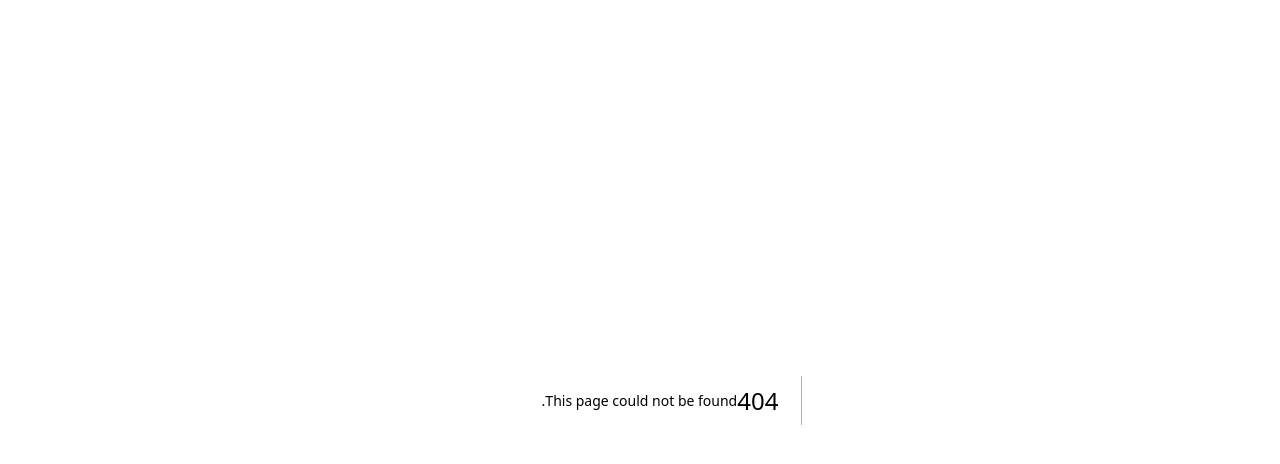
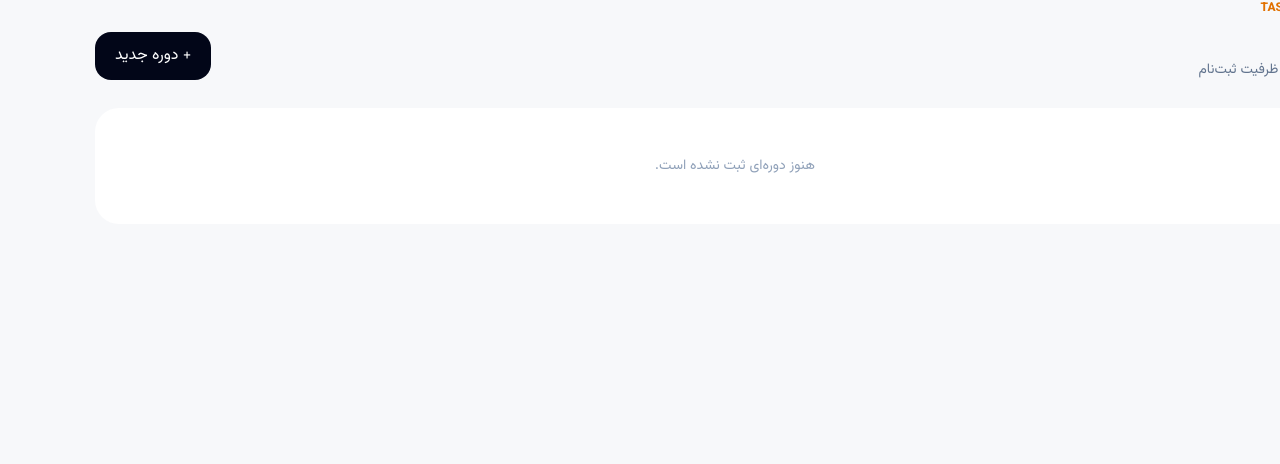
Before and after one commit to abolfazl1299180-art/tasnim-royal-crm1, a Next.js app: page /courses in a window 1280 px wide. Before the commit this address had no page. Shown: the top 464 px of the page. Built offline with nearby package versions, Linux system fonts and the light colour scheme; no server answers; the database is empty.

Commit message:
feat: add courses management page

```diff
--- /dev/null
+++ b/src/app/courses/page.tsx
@@ -0,0 +1,8 @@
+import { createClient } from "@/lib/supabase/server";
+import { PageHeader } from "@/components/ui/page-header";
+
+export default async function CoursesPage() {
+  const supabase = await createClient();
+  const { data: courses } = await supabase.from("courses").select("id,title,description,start_date,end_date,capacity,price,is_active").order("created_at", { ascending: false });
+  return <><PageHeader title="دوره‌ها" description="مدیریت دوره‌ها و ظرفیت ثبت‌نام" action="دوره جدید" /><div className="grid gap-4 md:grid-cols-2 xl:grid-cols-3">{courses?.map((course) => <article key={course.id} className="rounded-3xl border border-slate-200 bg-white p-6 shadow-sm"><div className="flex items-start justify-between gap-3"><h2 className="text-lg font-black">{course.title}</h2><span className={`rounded-full px-3 py-1 text-xs font-bold ${course.is_active ? "bg-emerald-50 text-emerald-700" : "bg-slate-100 text-slate-500"}`}>{course.is_active ? "فعال" : "غیرفعال"}</span></div><p className="mt-2 text-sm leading-6 text-slate-500">{course.description || "بدون توضیحات"}</p><div className="mt-6 grid grid-cols-2 gap-3 text-sm"><div className="rounded-2xl bg-slate-50 p-3"><span className="block text-xs text-slate-400">ظرفیت</span><b>{course.capacity ?? "نامحدود"}</b></div><div className="rounded-2xl bg-slate-50 p-3"><span className="block text-xs text-slate-400">هزینه</span><b>{Number(course.price).toLocaleString("fa-IR")}</b></div></div></article>)}</div>{!courses?.length && <div className="rounded-3xl bg-white p-12 text-center text-sm text-slate-400">هنوز دوره‌ای ثبت نشده است.</div>}</>;
+}
```
